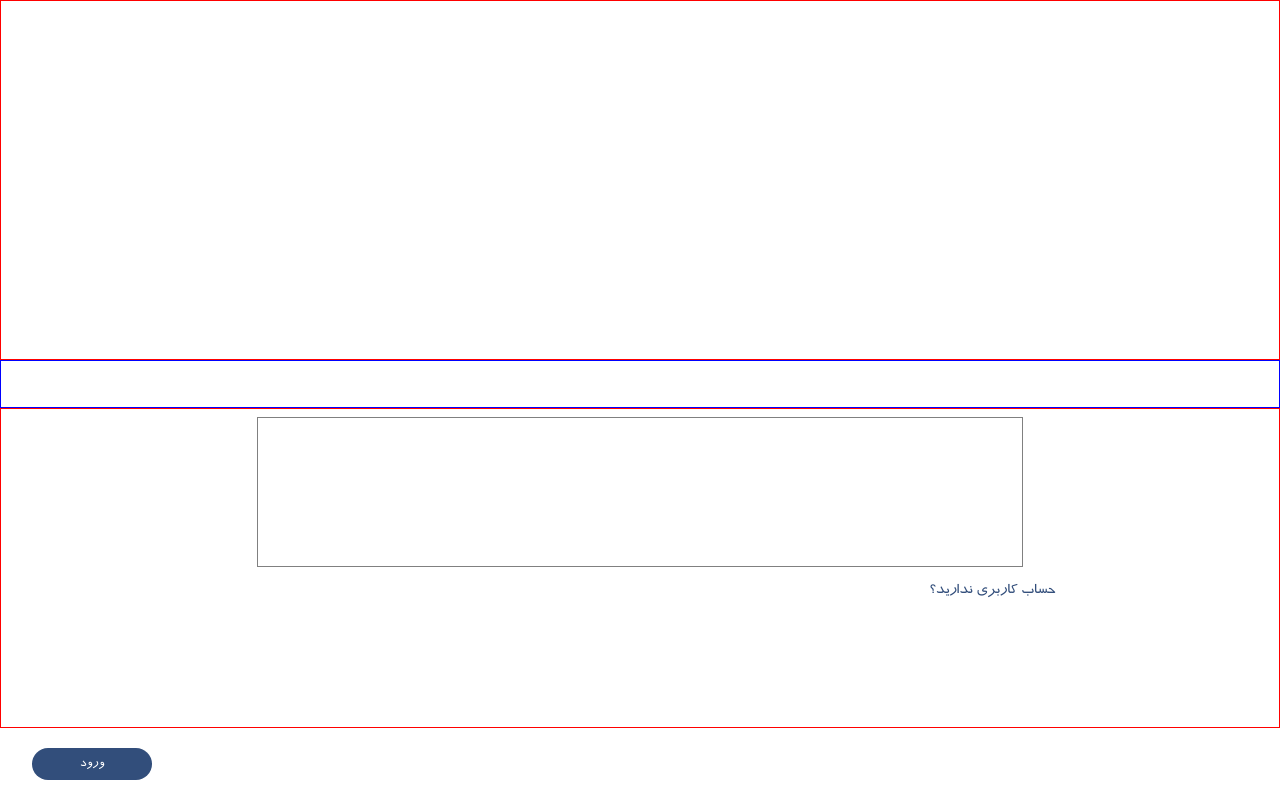
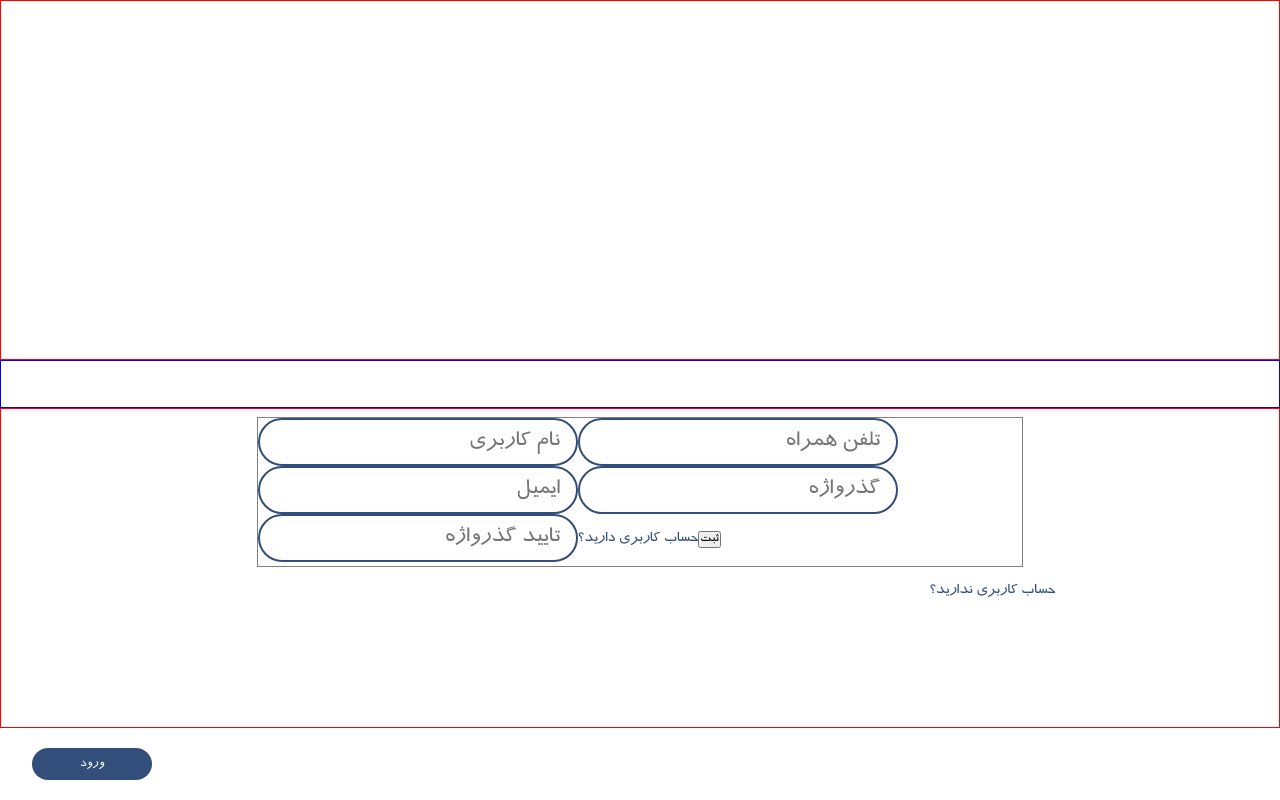
Before and after one commit to Navid079/Project, a React (Create React App) app in the folder frontend/: page / in a window 1280 px wide. Shown: the top 800 px of the page. Built offline with nearby package versions, Linux system fonts and the light colour scheme.

Commit message:
sign up textInput added

```diff
--- a/frontend/src/pages/Login-Sinup/EnterPage.js
+++ b/frontend/src/pages/Login-Sinup/EnterPage.js
@@ -1,5 +1,9 @@
 import React from "react";
+
+import TextInput from "../../components/UI/TextInput/TextInput";
+
 import "./EnterPage.css";
+
 export default function EnterPage() {
   return (
     <>
@@ -10,6 +14,38 @@ export default function EnterPage() {
         <div className="input-forms__signup-form">
           <div className="input-forms__signup-forms__inputs">
             {/* This is for input componentss  */}
+            <TextInput
+              className="input-forms__signup-forms__username"
+              type="text"
+              placeholder="نام کاربری"
+            />
+            <TextInput
+              className="input-forms__signup-forms__tel"
+              type="tel"
+              placeholder="تلفن همراه"
+            />
+            <TextInput
+              className="input-forms__signup-forms__email"
+              type="email"
+              placeholder="ایمیل"
+            />
+            <TextInput
+              className="input-forms__signup-forms__password"
+              type="password"
+              placeholder="گذرواژه"
+            />
+            <TextInput
+              className="input-forms__signup-forms__confirm-password"
+              type="password"
+              placeholder="تایید گذرواژه"
+            />
+            <a href="#">حساب کاربری دارید؟</a>
+            <button className="">ثبت</button>
+            {/* component should change later */}
+            {/* <TextInput type="submit" value="ثبت" /> */}
+
+            <span className="signup-forms__warnig-region--error-required-field"></span>
+
             <input type="hidden" value={"temp"} />
             {/* for backend */}
           </div>
```
